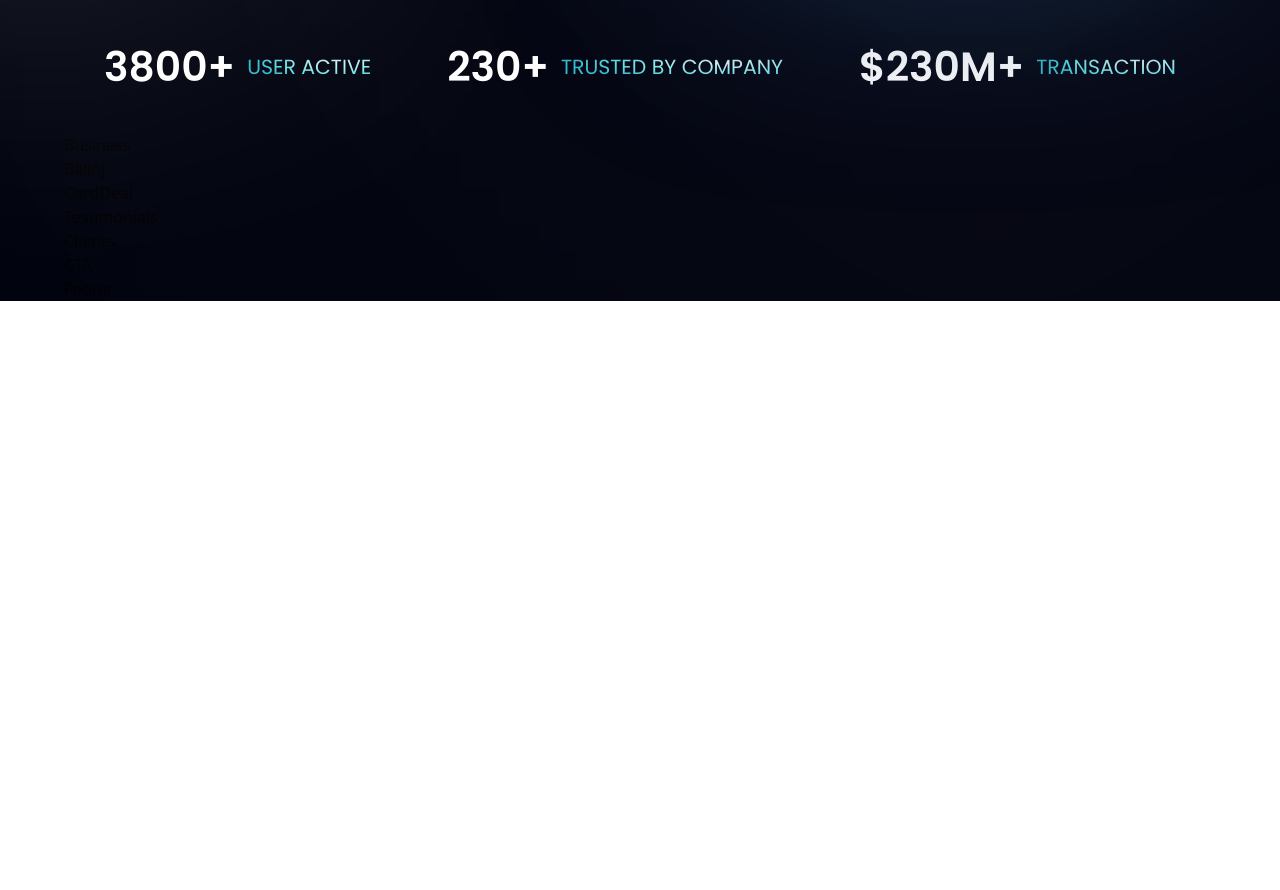
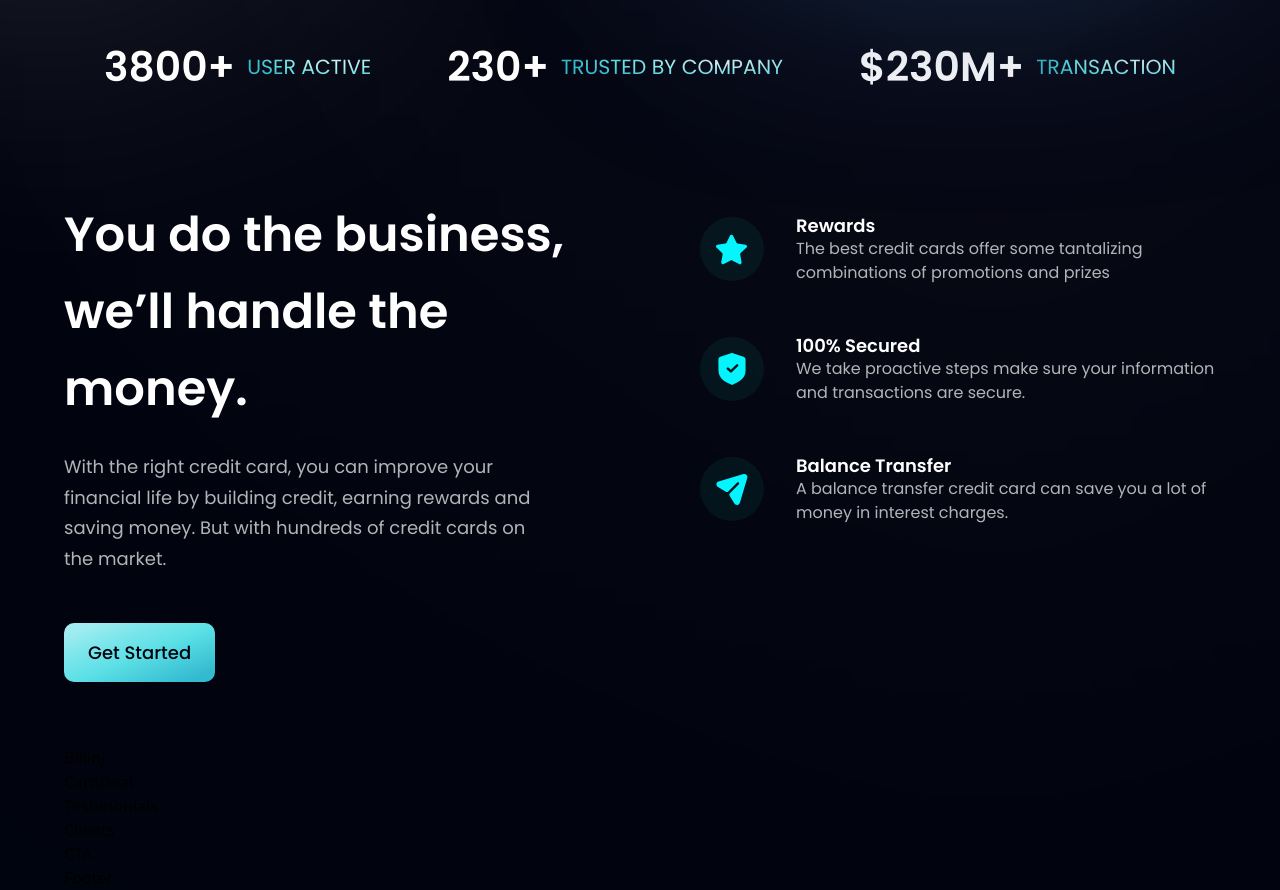
Before and after one commit to guru-projects/bank-morden-app, a React (Vite) app: page / in a window 1280 px wide. Shown: the part 660-1550 px from the top of the page. Before the commit the page ends 961 px from the top, so only its background shows below. Built offline with nearby package versions, Linux system fonts and the light colour scheme.

Commit message:
`feat: Refactor Business component and Button component, add styles and feature cards`

```diff
--- a/src/components/Business.jsx
+++ b/src/components/Business.jsx
@@ -1,9 +1,42 @@
-import React from 'react'
+import Styles from "../style";
+import { features } from "../constants";
+import Button from "./button";
 
-const Business = () => {
-  return (
-    <div>Business</div>
-  )
-}
 
-export default Business
+const FeatureCard = ({ icon, title, content, index }) => (
+  <div className="duration-700 flex flex-row items-center  feature-card rounded-[20px]">
+          <div className={`${Styles.flexCenter} rounded-full w-[64px] h-[64px] bg-dimBlue m-5`}>
+            <img src={icon} className="w-[50%] h-[50%] object-contain" alt={icon} />
+          </div>
+          <div className="flex-1 flex flex-col ml-3">
+            <h4 className="text-white text-[18px] font-poppins font-semibold leading-[23.4px] ">{title}</h4>
+            <p className=" max-w-[570px] font-poppins font-normal text-dimWhite text-[16px] leading-[24px]">{content}</p>
+          </div>
+        </div>
+)
+const Business = () => (
+  <section
+    id="business"
+    className={` ${Styles.paddingY} flex md:flex-row flex-col gap-10 md:gap-20 mt-10 md:mt-0`}>
+    <div className="flex-1">
+      <h2 className={`${Styles.heading2} text-white`}>
+        You do the business, <br />
+        we’ll handle the money.
+      </h2>
+      <p
+        className={`${Styles.paragraph} max-w-[570px] mt-6 mr-[52px] mb-[48px]`}>
+        With the right credit card, you can improve your financial life by
+        building credit, earning rewards and saving money. But with hundreds of
+        credit cards on the market.
+      </p>
+      <Button />
+    </div>
+    <div className="flex-1 space-y-4 ">
+    {features.map((feature, index) => (
+        <FeatureCard key={feature.id} {...feature} index={index} />
+      ))}
+    </div>
+  </section>
+);
+
+export default Business;
--- a/src/components/Button.jsx
+++ b/src/components/Button.jsx
@@ -1,9 +1,5 @@
-import React from 'react'
-
-const Button = () => {
-  return (
-    <div>Button</div>
-  )
-}
+const Button = ({ styles }) => (
+  <button className={`${styles} py-4 px-6 font-poppins font-medium text-[18px] text-primary bg-blue-gradient rounded-[10px] outline-none`}>Get Started</button>
+)
 
 export default Button
--- a/src/index.css
+++ b/src/index.css
@@ -47,6 +47,14 @@
 }
 
 .bg-black-gradient {
+  background: linear-gradient(
+    144.39deg,
+    #ffffff -278.56%,
+    #6d6d6d -78.47%,
+    #11101d 91.61%
+  );
+}
+.feature-card::hover {
   background: linear-gradient(
     144.39deg,
     #ffffff -278.56%,
--- a/src/style.js
+++ b/src/style.js
@@ -13,6 +13,8 @@ const styles = {
 
     marginX: "sm:mx-16 mx-6",
     marginY: "sm:my-16 my-6",
+
+    button: 'w-[170px] h-[64px] bg-blue-gradient rounded-[10px] font-medium font-poppins text-[18px]'
   };
 
   export const layout = {
```
